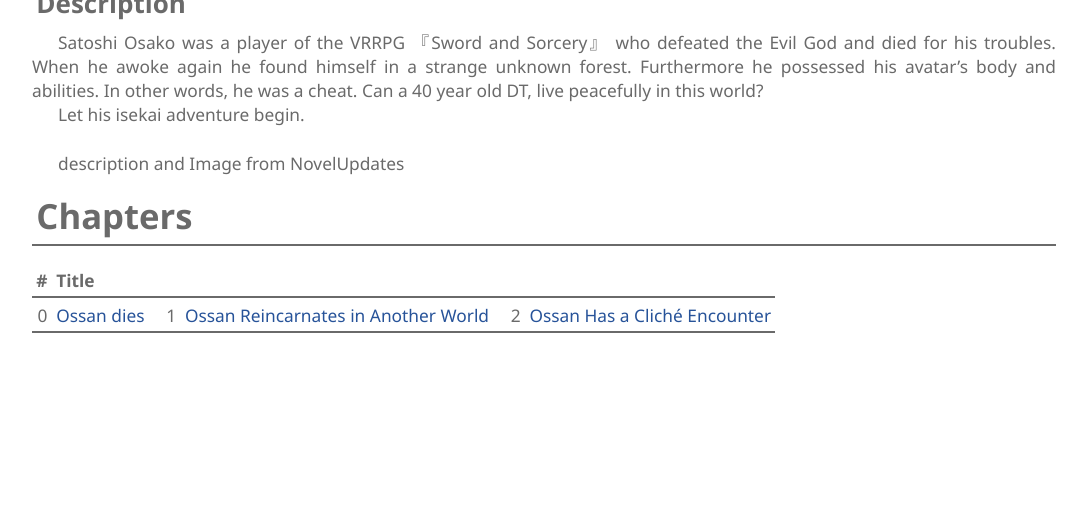
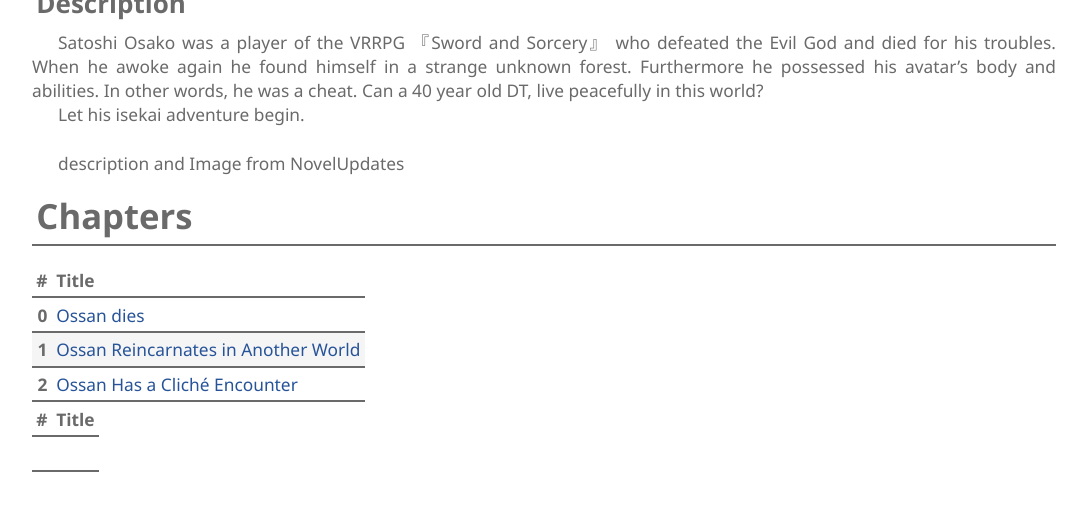
Before and after one commit to JoaoSilveira/arafoo, a Jekyll site: the page built from index.md, in a window 1280 px wide and 1251 px high, cut to the strip 459-970 px from the top of the window. Shown: the whole strip, without its empty margins (96-1182 px from the left). Built offline with Jekyll 4.4.1, drawn with Linux system fonts in a browser that asks for light colours.

Commit message:
Update Index

```diff
--- a/index.md
+++ b/index.md
@@ -18,6 +18,23 @@ description and Image from NovelUpdates
 
 # Chapters
 
+<table>
+    <thead>
+        <tr>
+            <th style="text-align: right">#</th>
+            <th>Title</th>
+        </tr>
+    </thead>
+    <tbody>
+        {% for chapter in site.chapters %}
+        <tr>
+            <th style="text-align: right">{{chapter.chapter}}</th>
+            <th><a href="{{chapter.url | prepend:site.baseurl}}">{{chapter.title}}</a></th>
+        </tr>
+        {% endfor %}
+    </tbody>
+</table>
+
 | # | Title |
 | ---: | --- |
-{% for chapter in site.chapters %}| {{chapter.chapter}} | [{{chapter.title}}]({{chapter.url | prepend:site.baseurl}}) |{% endfor %}
+|  |  |
```
